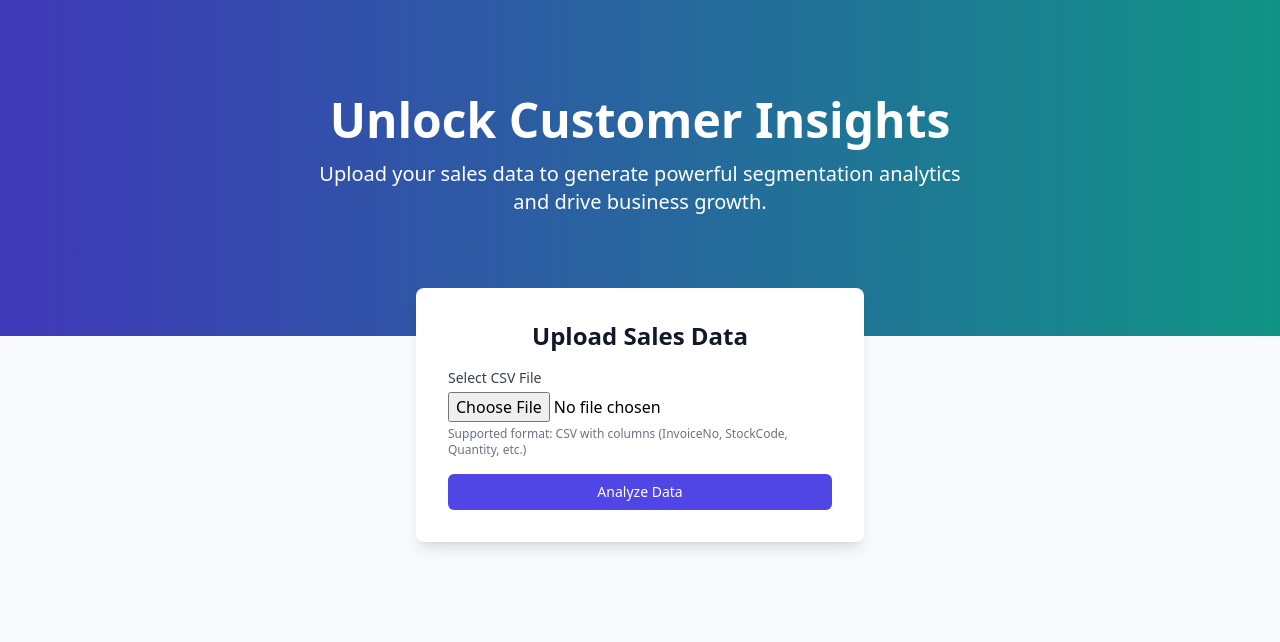
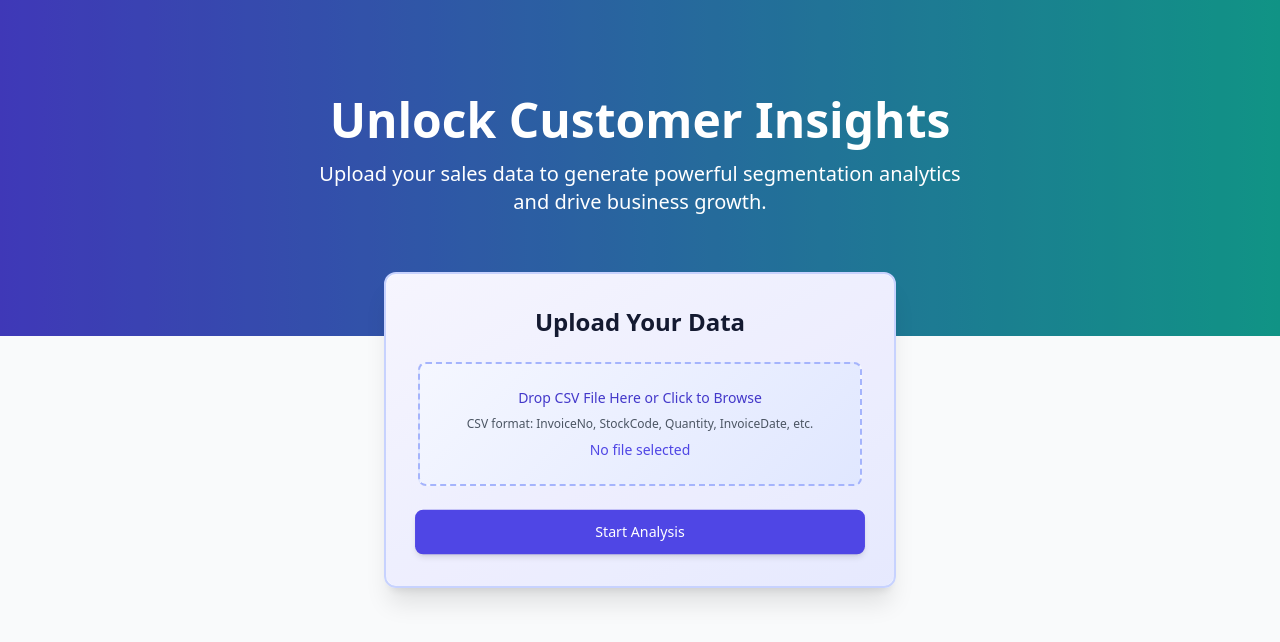
Before and after one commit to Sanjit-Thapa/CustomerSegments, a Django app: page / in a window 1280 px wide. Shown: the top 642 px of the page. Run offline with Django 5.2, Linux system fonts and the light colour scheme; some libraries are stand-ins or nearby versions.

Commit message:
newer changes

```diff
--- a/FileUpload/templates/FileUpload/Home.html
+++ b/FileUpload/templates/FileUpload/Home.html
@@ -8,18 +8,45 @@
          <title>{% block title %}Customer Segmentation{% endblock %}</title>
          <!-- Tailwind CSS CDN -->
          <script src="https://cdn.tailwindcss.com"></script>
-    <!-- Custom CSS for Animations -->
+         <!-- Custom CSS -->
          <style>
-        @keyframes fadeIn {
-            from { opacity: 0; transform: translateY(10px); }
+             @keyframes fadeInUp {
+                 from { opacity: 0; transform: translateY(20px); }
                  to { opacity: 1; transform: translateY(0); }
              }
-        .fade-in {
-            animation: fadeIn 0.5s ease-out forwards;
+             @keyframes pulse {
+                 0%, 100% { transform: scale(1); }
+                 50% { transform: scale(1.02); }
              }
-        .hover-scale:hover {
-            transform: scale(1.05);
-            transition: transform 0.3s ease;
+             .fade-in-up {
+                 animation: fadeInUp 0.6s ease-out forwards;
+             }
+             .pulse {
+                 animation: pulse 2s infinite ease-in-out;
+             }
+             .hover-glow:hover {
+                 box-shadow: 0 0 15px rgba(99, 102, 241, 0.5);
+                 transition: box-shadow 0.3s ease;
+             }
+             .file-upload {
+                 border: 2px dashed #a5b4fc;
+                 background: linear-gradient(135deg, #f5f7ff, #e0e7ff);
+                 transition: all 0.3s ease;
+                 cursor: pointer;
+                 position: relative;
+             }
+             .file-upload.dragover {
+                 border-color: #4f46e5;
+                 background: #e0e7ff;
+             }
+             #id_csv_file {
+                 opacity: 0;
+                 position: absolute;
+                 top: 0;
+                 left: 0;
+                 width: 100%;
+                 height: 100%;
+                 cursor: pointer;
              }
          </style>
      </head>
@@ -29,26 +56,26 @@
          <div class="relative bg-gradient-to-r from-indigo-600 to-teal-500 text-white py-16 sm:py-24">
              <div class="absolute inset-0 bg-black opacity-20"></div>
              <div class="relative max-w-7xl mx-auto px-4 sm:px-6 lg:px-8 text-center">
-            <h1 class="text-3xl sm:text-4xl lg:text-5xl font-bold mb-4 fade-in">Unlock Customer Insights</h1>
-            <p class="text-lg sm:text-xl max-w-2xl mx-auto mb-6 fade-in">Upload your sales data to generate powerful segmentation analytics and drive business growth.</p>
+                 <h1 class="text-3xl sm:text-4xl lg:text-5xl font-bold mb-4 fade-in-up">Unlock Customer Insights</h1>
+                 <p class="text-lg sm:text-xl max-w-2xl mx-auto mb-6 fade-in-up">Upload your sales data to generate powerful segmentation analytics and drive business growth.</p>
              </div>
          </div>
 
          <!-- Upload Form Section -->
-    <div class="max-w-lg mx-auto -mt-12 px-4 sm:px-6 lg:px-8">
-        <div class="bg-white shadow-lg rounded-lg p-6 sm:p-8 fade-in hover-scale">
-            <h2 class="text-xl sm:text-2xl font-semibold text-gray-900 mb-4 text-center">Upload Sales Data</h2>
-            <form method="post" enctype="multipart/form-data" class="space-y-4">
+         <div class="max-w-xl mx-auto -mt-16 px-4 sm:px-6 lg:px-8">
+             <div class="relative bg-gradient-to-br from-white to-indigo-50 shadow-xl rounded-xl p-6 sm:p-8 fade-in-up hover-glow border-2 border-indigo-200">
+                 <div class="absolute inset-0 rounded-xl bg-indigo-600 opacity-5"></div>
+                 <h2 class="text-xl sm:text-2xl font-semibold text-gray-900 mb-6 text-center">Upload Your Data</h2>
+                 <form method="post" enctype="multipart/form-data" class="space-y-6">
                      {% csrf_token %}
-                <div>
-                    <label for="csv_file" class="block text-sm font-medium text-gray-700">Select CSV File</label>
-                    <div class="mt-1 flex items-center">
+                     <div class="file-upload rounded-lg p-6 text-center" id="file-upload-area">
+                         <label class="block text-sm font-medium text-indigo-700 mb-2">Drop CSV File Here or Click to Browse</label>
                          {{ csv_form.csv_file }}
+                         <p class="mt-2 text-xs text-gray-600">CSV format: InvoiceNo, StockCode, Quantity, InvoiceDate, etc.</p>
+                         <p class="mt-2 text-sm text-indigo-600 font-medium" id="file-name">No file selected</p>
                      </div>
-                    <p class="mt-1 text-xs text-gray-500">Supported format: CSV with columns (InvoiceNo, StockCode, Quantity, etc.)</p>
-                </div>
-                <button type="submit" class="w-full bg-indigo-600 text-white px-4 py-2 rounded-md text-sm font-medium hover:bg-indigo-700 transition duration-300">
-                    Analyze Data
+                     <button type="submit" class="w-full bg-indigo-600 text-white px-6 py-3 rounded-lg text-sm font-medium hover:bg-indigo-700 transition duration-300 pulse shadow-md">
+                         Start Analysis
                      </button>
                  </form>
              </div>
@@ -59,7 +86,7 @@
              <div class="max-w-2xl mx-auto px-4 sm:px-6 lg:px-8 mt-8">
                  <div class="space-y-4">
                      {% for message in messages %}
-                    <div class="p-4 rounded-md text-sm fade-in {{
+                         <div class="p-4 rounded-md text-sm fade-in-up {{
                              'bg-red-50 text-red-700 border-l-4 border-red-500' if message.tags == 'error' else
                              'bg-yellow-50 text-yellow-700 border-l-4 border-yellow-500' if message.tags == 'warning' else
                              'bg-green-50 text-green-700 border-l-4 border-green-500'
@@ -70,7 +97,55 @@
                  </div>
              </div>
          {% endif %}
-    </div>
          {% endblock %}
      </body>
      </html>
+
+     <!-- JavaScript for Drag-and-Drop and File Selection -->
+     <script>
+         const fileInput = document.querySelector('#id_csv_file');
+         const fileUploadArea = document.querySelector('#file-upload-area');
+         const fileNameDisplay = document.querySelector('#file-name');
+
+         if (!fileInput) console.error('File input not found! Check Django form rendering.');
+
+         // Handle drag-and-drop
+         fileUploadArea.addEventListener('dragover', (e) => {
+             e.preventDefault();
+             console.log('Drag over');
+             fileUploadArea.classList.add('dragover');
+         });
+
+         fileUploadArea.addEventListener('dragleave', (e) => {
+             e.preventDefault();
+             console.log('Drag leave');
+             fileUploadArea.classList.remove('dragover');
+         });
+
+         fileUploadArea.addEventListener('drop', (e) => {
+             e.preventDefault();
+             console.log('File dropped');
+             fileUploadArea.classList.remove('dragover');
+             if (fileInput) {
+                 fileInput.files = e.dataTransfer.files;
+                 updateFileName();
+             }
+         });
+
+         // Update file name display
+         if (fileInput) {
+             fileInput.addEventListener('change', () => {
+                 console.log('File input changed');
+                 updateFileName();
+             });
+         }
+
+         function updateFileName() {
+             if (fileInput && fileInput.files.length > 0) {
+                 fileNameDisplay.textContent = fileInput.files[0].name;
+                 console.log('Selected file:', fileInput.files[0].name);
+             } else {
+                 fileNameDisplay.textContent = 'No file selected';
+             }
+         }
+     </script>
```
Lines whose indentation alone changed are shown as unchanged.
